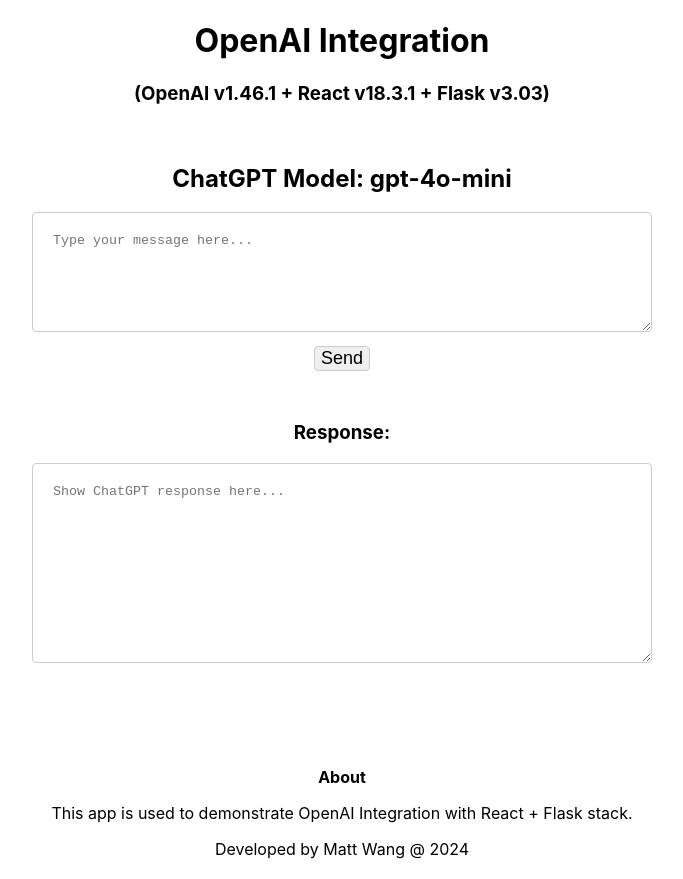
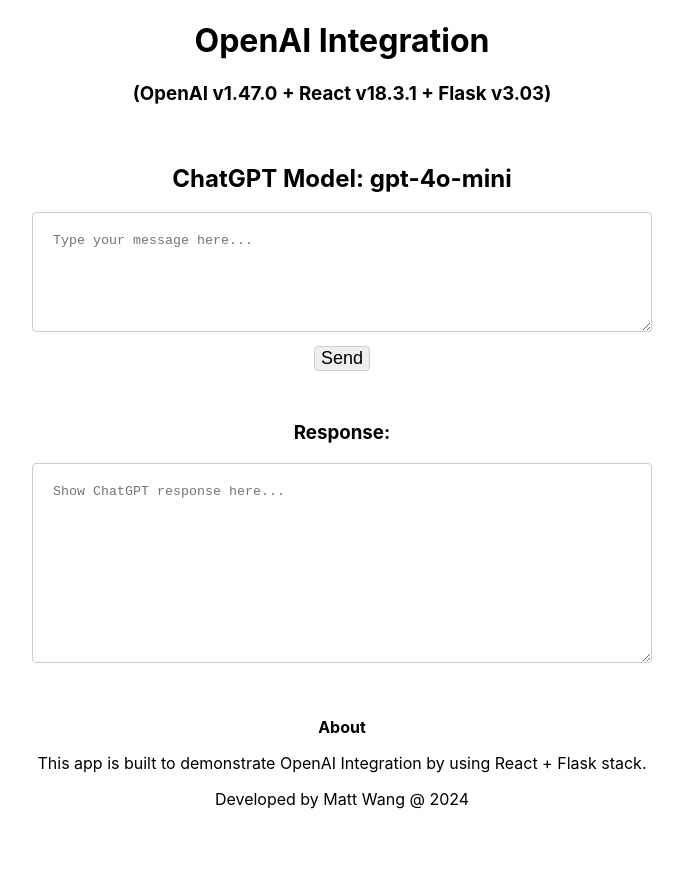
Before and after one commit to matthework/chatgpt-react, a React (Create React App) app: page / in a window 1280 px wide. Shown: the whole page, without its empty margins (298-981 px from the left). After the commit the page ends 829 px from the top, so only its background shows below. Built offline with nearby package versions, Linux system fonts and the light colour scheme; no server answers.

Commit message:
updated UI and README.md

```diff
--- a/public/index.html
+++ b/public/index.html
@@ -24,7 +24,7 @@
       work correctly both with client-side routing and a non-root public URL.
       Learn how to configure a non-root public URL by running `npm run build`.
     -->
-    <title>React App</title>
+    <title>ChatGPT React App - Matt Wang</title>
   </head>
   <body>
     <noscript>You need to enable JavaScript to run this app.</noscript>
--- a/src/App.jsx
+++ b/src/App.jsx
@@ -6,7 +6,7 @@
   return (
     <div className="App">
       <h1>OpenAI Integration</h1>
-      <h3>(OpenAI v1.46.1 + React v18.3.1 + Flask v3.03)</h3>
+      <h3>(OpenAI v1.47.0 + React v18.3.1 + Flask v3.03)</h3>
       <ChatGPT />
     </div>
   );
--- a/src/components/ChatGPT.jsx
+++ b/src/components/ChatGPT.jsx
@@ -56,11 +56,11 @@
           style={{ height: "200px" }}
         />
       </div>
-      <div style={{ marginTop: "100px" }}>
+      <div style={{ marginTop: "50px" }}>
         <b>About</b>
         <p>
-          This app is used to demonstrate OpenAI Integration with React + Flask
-          stack.
+          This app is built to demonstrate OpenAI Integration by using React +
+          Flask stack.
         </p>
       </div>
       <footer>Developed by Matt Wang @ 2024</footer>
```
Also changed, not shown: public/manifest.json, 2 other files (tests, documents, lock files or other folders).
